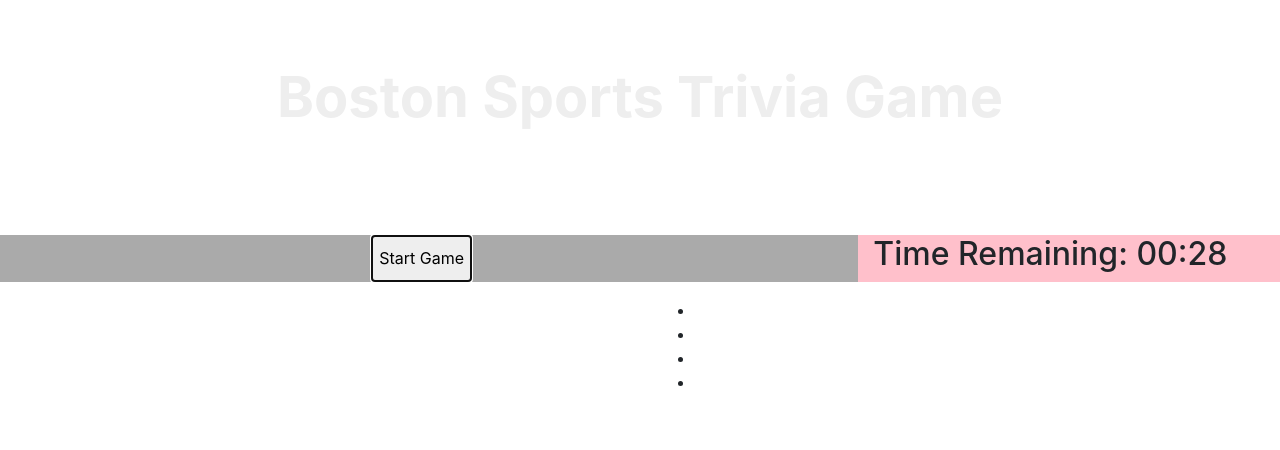
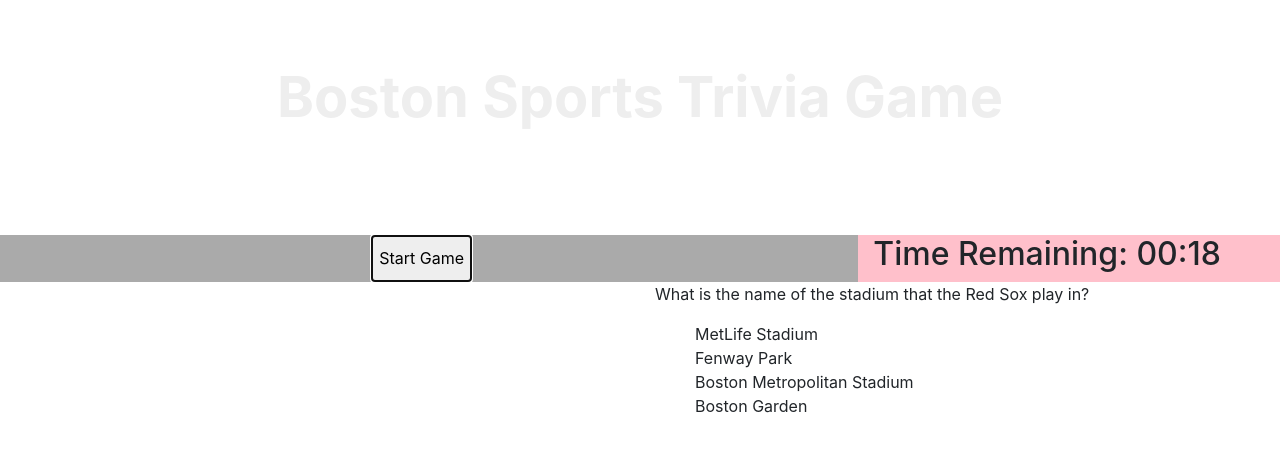
Before and after one commit to cslane64/TriviaGame, a plain HTML site: page index.html in a window 1280 px wide. Both pictures are taken after a click on the button "Start Game". Drawn offline with nearby package versions, Linux system fonts and the light colour scheme.

Commit message:
progress is being made

```diff
--- a/assets/css/style.css
+++ b/assets/css/style.css
@@ -31,3 +31,7 @@
     color: #000;
     margin: 0 auto;
 }
+
+li {
+    list-style-type: none;
+}
--- a/assets/javascript/app.js
+++ b/assets/javascript/app.js
@@ -1,11 +1,36 @@
 $(document).ready(function(){
 
-var num = 30;
+// Questions object
+var questions = {
+  "question-0": {
+    questionText: "What is the name of the stadium that the Red Sox play in?",
+    A: "MetLife Stadium",
+    B: "Fenway Park",
+    C: "Boston Metropolitan Stadium",
+    D: "Boston Garden",
+    answer: "B Fenway Park",
+    image: "assets/images/fenway.jpg",
+  },
+  "question-1": {
+    questionText: "The Red Sox won the World Series in 2004. How long had it been since they had last won it",
+    A: "27 years",
+    B: "68 years",
+    C: "79 years",
+    D: "86 years",
+    answer: "D 86 Years",
+    image: "assets/images/2004.gif"
+  }
+
+}
+
+var num = 20;
 var intervalId;
+//var questionInterval = setInterval(decreaseTime, 1000);
 var correctGuesses;
 var wrongGuesses;
 var noGuess;
 var startButton = false; // check startbutton variable to determine whether or not to hide or show the button
+var questionNumber = 0;
 
 
 
@@ -18,6 +43,7 @@ $("#start-game").on("click", start);
 function start() {
     clearInterval(intervalId);
     intervalId = setInterval(decreaseTime, 1000);
+    nextQuestion();
   }
 
 function decreaseTime(){
@@ -29,18 +55,56 @@ function decreaseTime(){
     if (num === 0) {
       console.log("done");
       clearInterval(intervalId);
-      //  ...pop up the next question.
-      nextQuestion();
-     //add 1 to the 'unguessed' variable
+      showAnswer();
+      noGuess++;
 
     }
 }
 
 function nextQuestion() {
     console.log("nextQuestion");
-    //  Clears our intervalId
-    //  We just pass the name of the interval
-    //  to the clearInterval function.
+    console.log(questions["question-1"]);
+    $("#ask").empty();
+    $("#A").empty();
+    $("#B").empty();
+    $("#C").empty();
+    $("#D").empty();
+    $("#ask").append(questions["question-" + questionNumber].questionText);
+    $("#A").append(questions["question-" + questionNumber].A);
+    $("#B").append(questions["question-" + questionNumber].B);
+    $("#C").append(questions["question-" + questionNumber].C);
+    $("#D").append(questions["question-" + questionNumber].D);
+  }
+
+  function answerDelay() {
+
+    if (questionNumber < 9) {
+      console.log(questionNumber);
+      nextQuestion();
+      //decreaseTime();
+      num = 20;
+      start();
+    }
+
+  }
+
+  function showAnswer() {
+    console.log(showAnswer);
+    $("#ask").empty();
+    $("#A").empty();
+    $("#B").empty();
+    $("#C").empty();
+    $("#D").empty();
+    // show the answer
+    var answerImage = $("<img>")
+    $("#ask").append(questions["question-" + questionNumber].answer);
+    answerImage.attr("src", questions["question-" + questionNumber].image);
+    $("#ask").append(answerImage);
+
+    questionNumber ++;
+    clearTimeout(answerID);
+    var answerID = setTimeout( function() {answerDelay()}, 7000);
+    //answerDelay();
 
   }
   //start();
--- a/index.html
+++ b/index.html
@@ -39,7 +39,7 @@
 
                 </div>
                 <div class="col-lg-6" id="question">
-                    <p></p>
+                    <p id = "ask"></p>
                 </div>
             </div>
         </div>
@@ -50,10 +50,10 @@
         </div>
         <div class="col-lg-6" id="answer">
             <ul class="answer-list">
-                <li class="guess" id="A"></li>
-                <li class="guess" id="B"></li>
-                <li class="guess" id="C"></li>
-                <li class="guess" id="D"></li>
+                <li class="guess" id="A" data-answer = A></li>
+                <li class="guess" id="B" data-answer = B></li>
+                <li class="guess" id="C" data-answer = C></li>
+                <li class="guess" id="D" data-answer = D></li>
             </ul>
         </div>
     </div>
```
Also changed, not shown: assets/images/2004.gif (added), assets/images/fenway.jpg (added), 1 other file.
